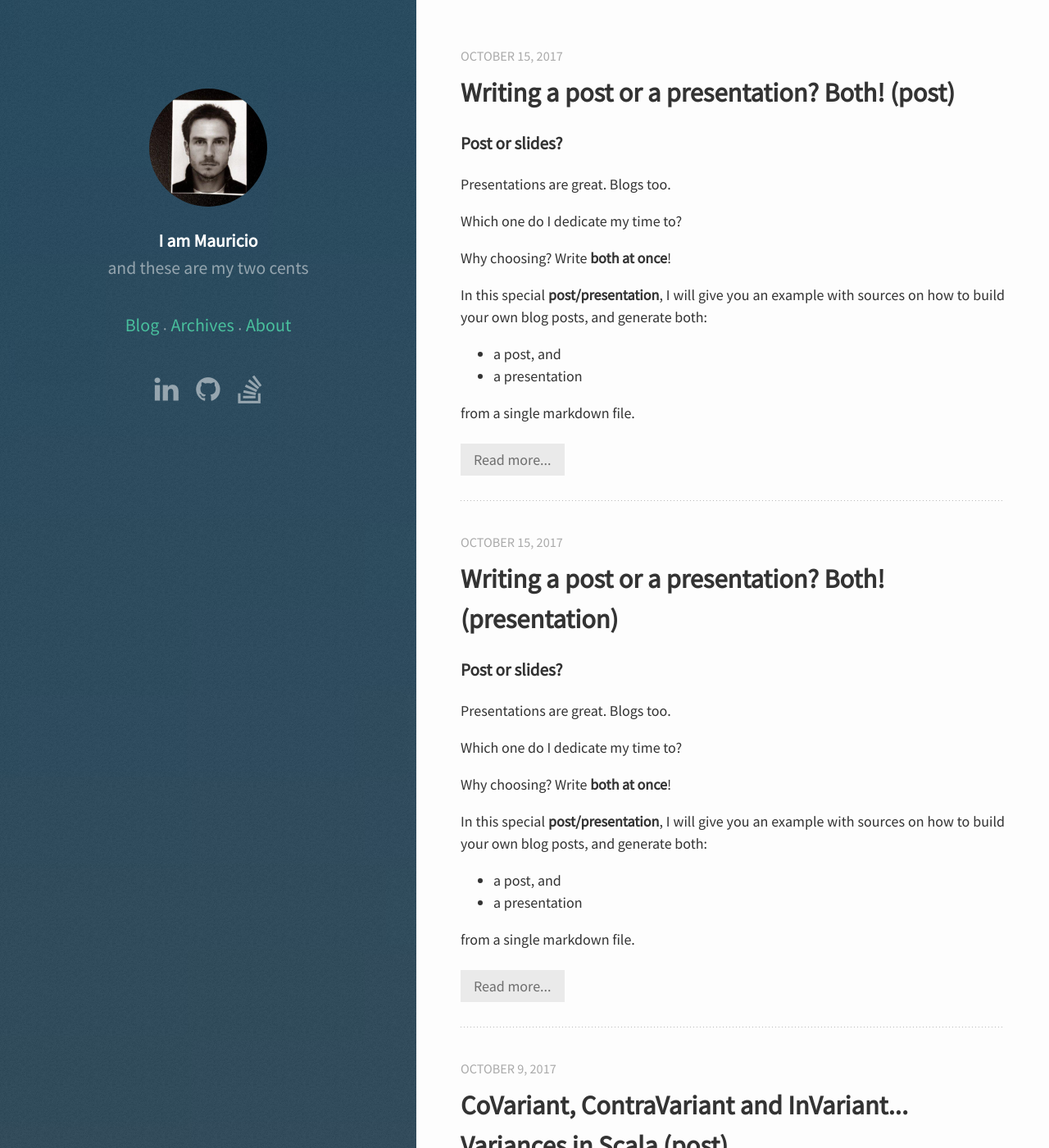
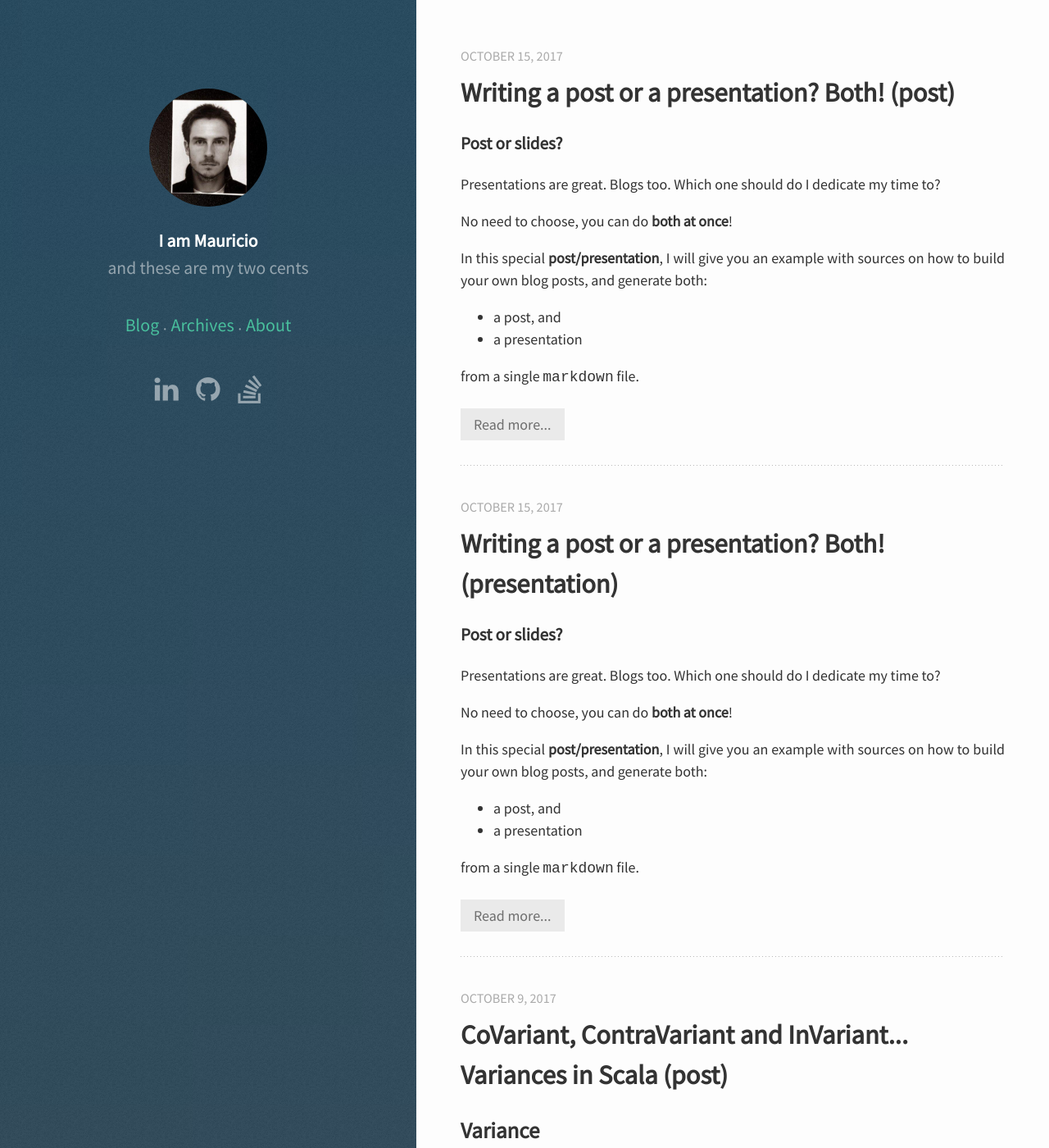
Before and after one commit to mauriciojost/mauriciojost.github.io, a Jekyll site: the page built from index.html, in a window 1280 px wide and 1400 px high. Shown: the whole window at 82% size. Built offline with Jekyll 4.4.1, drawn with Linux system fonts in a browser that asks for light colours; nearby versions of some CDN libraries; Markdown is read by kramdown in place of the engine named in the settings; some of the changed lines change nothing that is shown.

Commit message:
Add figure and refactoring

```diff
--- a/_posts/2017-10-16-howto-post-and-presentation.markdown
+++ b/_posts/2017-10-16-howto-post-and-presentation.markdown
@@ -1,12 +1,10 @@
 ---
-layout: [post,  presentation]
+layout: [post, presentation]
 title: "Writing a post or a presentation? Both!"
 date:   2017-10-16 00:00:00 +0200
 reveal:
-  theme: sky
+  theme: white
   transition: slide
-  width: 960
-  height: 700
   controls: true
   progress: true
   history: false
@@ -19,13 +17,11 @@
 
 # Post or slides?
 
-Presentations are great. Blogs too.
-
-Which one do I dedicate my time to?
+Presentations are great. Blogs too. Which one should do I dedicate my time to?
 
 <!--slide-next-->
 
-Why choosing? Write **both at once**!
+No need to choose, you can do **both at once**!
 
 <!--slide-next-->
 
@@ -35,13 +31,23 @@
 - a post, and
 - a presentation
 
-from a single markdown file.
+from a single `markdown` file.
 
 <!--more-->
 
+<!--slide-next-->
+
+# First slide
+
+This is an example of an horizontal slide.
+
+Text written here appears in both the presentation and the post layouts.
+
+Press `ESC` to navigate over all the slides.
+
 <!--slide-ignore-begin-->
 
-You can have text that will be ignored in the slides, but written in the
+You can have text that will be ignored in the presentation, but written in the
 post, so you can go more into details where it really matters.
 
 <!--slide-ignore-end-->
@@ -50,32 +56,54 @@
 
 # Second slide
 
-This is an example of an horizontal slide.
+<!--slide-down-->
+
+## Second slide (A)
+
+You can add a vertical slide (I personally use them for continuation of the upper slide).
+
+<!--slide-down-->
+
+## Second slide B
+
+Yet another one.
+
+<!--slide-down-->
+
+## Second slide C
+
+Last one including a figure from `Gravizo`:
+
+<span style="display:block;text-align:center">![Alt text](https://g.gravizo.com/svg?
+@startuml;
+skinparam monochrome false;
+caption Figure 1. Example of a figure using Gravizo;
+scale max 900 width;
+rectangle MARKDOWN;
+rectangle BLOG {;
+  rectangle POST;
+  rectangle PRESENTATION;
+};
+MARKDOWN --> POST;
+MARKDOWN --> PRESENTATION;
+note left of MARKDOWN: example;
+@enduml;
+)
 
 <!--slide-next-->
 
-# Third slide
+# References
 
-Another one.
+Here you can find:
 
-<!--slide-down-->
-
-## Third A
-
-A vertical slide (I use them for continuation of the upper slide).
-
-<!--slide-down-->
-
-## Third B
-
-Yet another one.
-
-<!--slide-next-->
-
-## References
-
-[]()
+- [The generated presentation / slides](https://mauriciojost.github.io/2017/10/16/howto-post-and-presentation/presentation.html)
+- [The generated blog post](https://mauriciojost.github.io/2017/10/16/howto-post-and-presentation/post.html)
+- [The source markgown file](https://raw.githubusercontent.com/mauriciojost/mauriciojost.github.io/development/_posts/2017-10-10-covariant-contravariant-invariant-in-scala.markdown)
+- [Jekyll official page](https://jekyllrb.com/)
+- [Reveal.js official git repository](https://github.com/hakimel/reveal.js/)
 
 <!--slide-next-->
 
 # Enjoy!
+
+And [star the project here](https://github.com/mauriciojost/mauriciojost.github.io) if you liked it!
```
